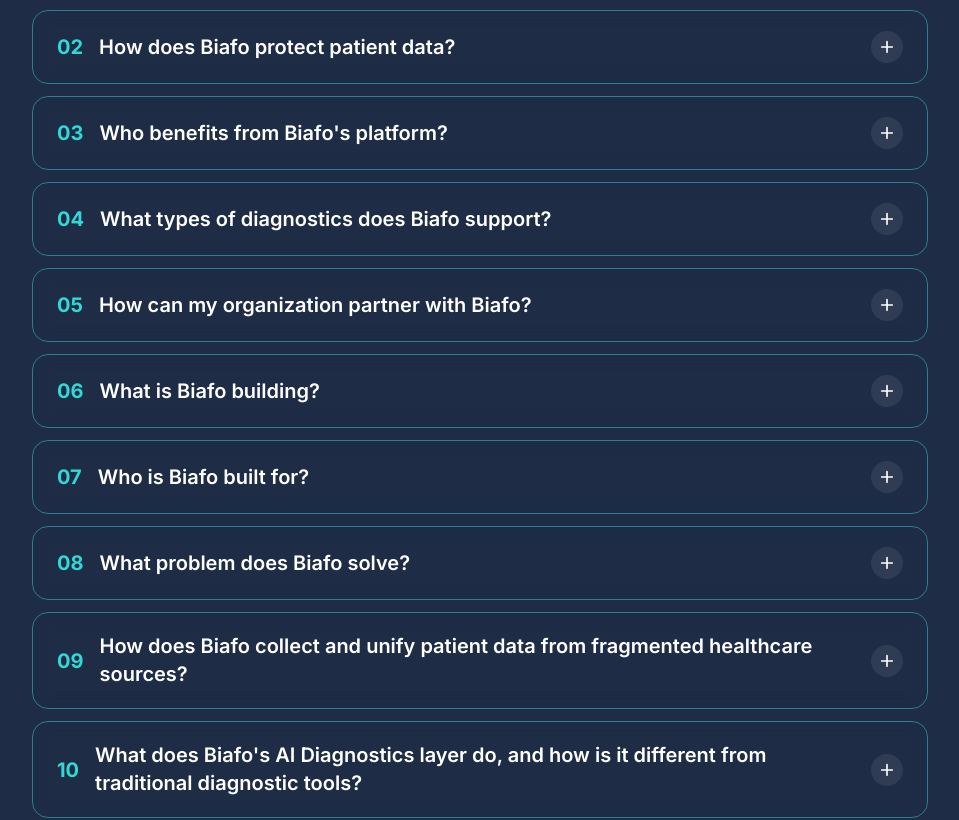
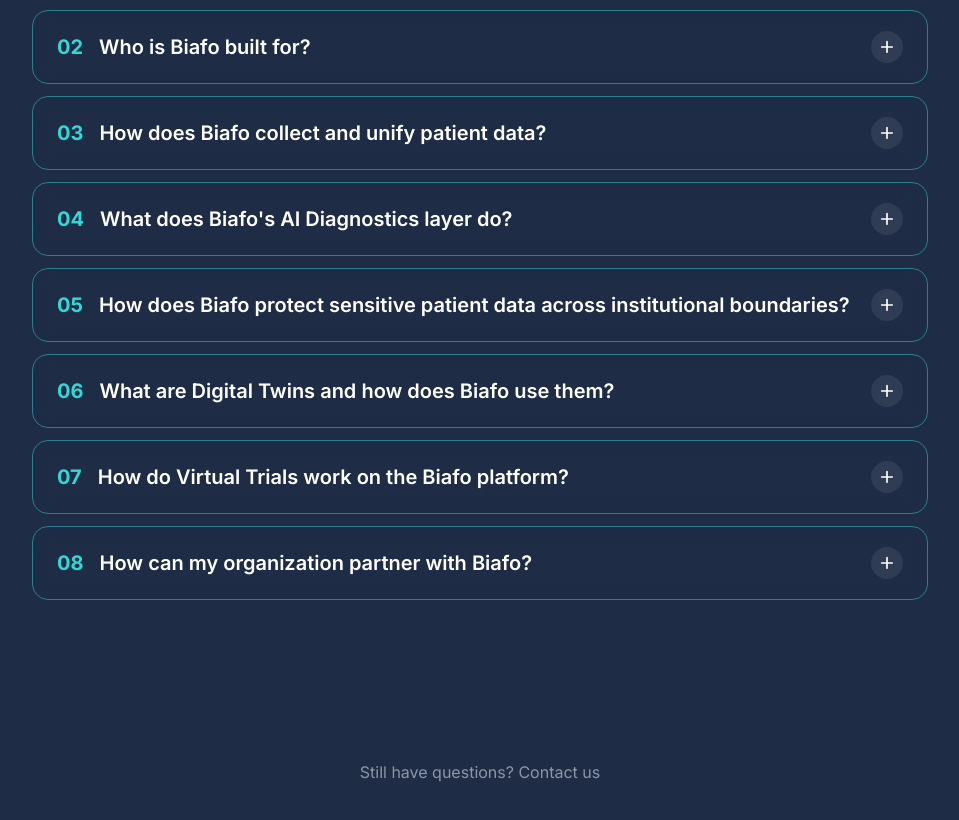
Before and after one commit to ZainUlAbiden4163/biafotest, a Next.js app: page / in a window 1280 px wide. Shown: the part 6537-7357 px from the top of the page, without its empty margins (160-1119 px from the left). Built offline with nearby package versions, Linux system fonts and the light colour scheme.

Commit message:
faq added

```diff
--- a/src/app/_constants/Constants.js
+++ b/src/app/_constants/Constants.js
@@ -37,14 +37,14 @@
       "Our AI analyzes genetic, molecular, and clinical data to identify disease earlier, improve predictive accuracy, and support treatment plans designed for the individual rather than a population average.",
   },
   {
-    id: 1,
+    id: 2,
     icon: "",
     heading: "Blockchain Data Security",
     content:
       "Your health data belongs to you. Biafo uses blockchain technology to ensure health records remain secure, transparent, and patient-controlled. You decide who accesses your data and for what purpose, enabling ethical research without compromising privacy.",
   },
   {
-    id: 1,
+    id: 3,
     icon: "",
     heading: "Digital Twin Simulation",
     content:
@@ -57,85 +57,49 @@
     id: 1,
     question: "What is Biafo building?",
     answer:
-      "Biafo is building an AI healthcare platform that combines personalized diagnostics, secure health data infrastructure, and digital twin technology to support predictive, data-driven healthcare.  ",
+      "Biafo is building the healthcare intelligence infrastructure layer a platform that transforms fragmented patient data into predictive models, digital twins, and virtual trials, secured by a compliant, auditable foundation. It connects five compounding capabilities: AI Diagnostics, Data Aggregation, Predictive Modeling, Digital Twins, and Virtual Trials, all sitting on a blockchain-backed compliance layer. As each layer scales, it makes the next more powerful improving the speed and economics of drug discovery and clinical care",
   },
   {
     id: 2,
-    question: "How does Biafo protect patient data?",
+    question: "Who is Biafo built for?",
     answer:
-      "Biafo protects patient data through secure infrastructure, strong governance frameworks, and privacy-first system design. Patients remain in control of how their data is accessed and used.",
+      " Biafo serves healthcare providers who need actionable intelligence from patient data, researchers who require secure cross-institutional data access, and pharmaceutical organizations looking to reduce the time and cost of clinical development. Biafo is designed to sit beneath your existing systems as the intelligence layer that makes them smarter.",
   },
   {
     id: 3,
-    question: "Who benefits from Biafo's platform?",
+    question: "How does Biafo collect and unify patient data?",
     answer:
-      "Patients, clinicians, researchers, and pharmaceutical companies benefit through better data access, predictive insights, and advanced healthcare decision tools.  ",
+      "Biafo collects data from clinical records, genomic profiles, wearables, and other healthcare sources, then unifies it into one secure system. It normalizes, de-identifies, and protects data in compliance with HIPAA, GDPR, and HL7 FHIR without requiring source systems to standardize first.",
   },
   {
     id: 4,
-    question: "What types of diagnostics does Biafo support?",
+    question: "What does Biafo's AI Diagnostics layer do?",
     answer:
-      "We currently support symptom-based AI assessment, lab report analysis, and medical imaging insights (X-rays, MRIs). Our platform is continuously expanding to cover more diagnostic categories.",
+      "Biafo's AI Diagnostics layer applies intelligent pattern recognition across multimodal data streams simultaneously clinical records, imaging signals, genomic markers, and wearable outputs. Unlike point-in-time tools, it operates continuously across the full data foundation, enabling clinicians and researchers to intervene earlier and with greater precision.",
   },
   {
     id: 5,
-    question: "How can my organization partner with Biafo?",
+    question: "How does Biafo protect sensitive patient data across institutional boundaries?",
     answer:
-      "We welcome partnerships with healthcare providers, research institutions, and technology companies. Reach out via our partnerships page and our team will get back to you within 48 hours to explore collaboration opportunities.",
+      "All data is aggregated and secured across a blockchain-anchored foundation where every access event is immutable and auditable. Biafo enables permissioned data exchange across providers, researchers, and pharmaceutical partners without ever exposing raw patient records. Institutions retain full control over what is shared, with whom, and under what conditions. Built to meet HIPAA, GDPR, and HL7 FHIR requirements from the ground up.",
   },
   {
     id: 6,
-    question: "What is Biafo building?",
+    question: "What are Digital Twins and how does Biafo use them?",
     answer:
-      "We welcome partnerships with healthcare providers, research institutions, and technology companies. Reach out via our partnerships page and our team will get back to you within 48 hours to explore collaboration opportunities.",
+      "A Digital Twin on the Biafo platform is a living simulation of an individual patient, built from their clinical history, genomic profile, wearable data, and real-world signals. As new data flows in, the model updates in real time allowing clinicians and researchers to simulate how a patient might respond to a therapy or intervention before any clinical decision is made.",
   },
   {
     id: 7,
-    question: "Who is Biafo built for?",
+    question: "How do Virtual Trials work on the Biafo platform?",
     answer:
-      "We welcome partnerships with healthcare providers, research institutions, and technology companies. Reach out via our partnerships page and our team will get back to you within 48 hours to explore collaboration opportunities.",
+      "Biafo's Virtual Trials layer allows pharmaceutical and research organizations to test treatments faster using real and AI-generated patient cohorts. It simulates drug responses, identifies safety issues early, and helps select the right patients for studies by reducing the time, cost, and complexity of traditional clinical trials.",
   },
   {
     id: 8,
-    question: "What problem does Biafo solve?",
-    answer:
-      "We welcome partnerships with healthcare providers, research institutions, and technology companies. Reach out via our partnerships page and our team will get back to you within 48 hours to explore collaboration opportunities.",
-  },
-  {
-    id: 9,
-    question: "How does Biafo collect and unify patient data from fragmented healthcare sources?",
-    answer:
-      "We welcome partnerships with healthcare providers, research institutions, and technology companies. Reach out via our partnerships page and our team will get back to you within 48 hours to explore collaboration opportunities.",
-  },
-  {
-    id: 10,
-    question: "What does Biafo's AI Diagnostics layer do, and how is it different from traditional diagnostic tools?",
-    answer:
-      "We welcome partnerships with healthcare providers, research institutions, and technology companies. Reach out via our partnerships page and our team will get back to you within 48 hours to explore collaboration opportunities.",
-  },
-  {
-    id: 11,
-    question: "How does Biafo aggregate and protect sensitive patient data across institutional boundaries?",
-    answer:
-      "We welcome partnerships with healthcare providers, research institutions, and technology companies. Reach out via our partnerships page and our team will get back to you within 48 hours to explore collaboration opportunities.",
-  },
-  {
-    id: 12,
-    question: "What are Digital Twins, and how does Biafo use them for personalized medicine?",
-    answer:
-      "We welcome partnerships with healthcare providers, research institutions, and technology companies. Reach out via our partnerships page and our team will get back to you within 48 hours to explore collaboration opportunities.",
-  },
-  {
-    id: 13,
-    question: "How do Virtual Trials work on the Biafo platform, and why are they faster than traditional clinical trials?",
-    answer:
-      "We welcome partnerships with healthcare providers, research institutions, and technology companies. Reach out via our partnerships page and our team will get back to you within 48 hours to explore collaboration opportunities.",
-  },
-  {
-    id: 14,
     question: "How can my organization partner with Biafo?",
     answer:
-      "We welcome partnerships with healthcare providers, research institutions, and technology companies. Reach out via our partnerships page and our team will get back to you within 48 hours to explore collaboration opportunities.",
+      "Biafo works with healthcare providers, research institutions, and pharmaceutical organizations. Whether you're interested in data collaboration, platform access, or a deeper integration partnership, reach out via our contact page and our team will respond within 24 hours.",
   },
 ];
 
--- a/src/app/_sections/Footer.jsx
+++ b/src/app/_sections/Footer.jsx
@@ -72,17 +72,17 @@
               <h3 className="mb-3 font-bold text-white/40 text-xs uppercase tracking-widest">Company</h3>
               <ul className="space-y-2">
                 <li>
-                  <Link href="/about">
+                  <Link href="/aboutus">
                     <p className="text-sm text-white/30 hover:text-white transition-all duration-300 cursor-pointer">About</p>
                   </Link>
                 </li>
                 <li>
-                  <Link href="/contact">
+                  <Link href="/#platform-stack">
                     <p className="text-sm text-white/30 hover:text-white transition-all duration-300 cursor-pointer">Platform</p>
                   </Link>
                 </li>
                 <li>
-                  <Link href="/privacy">
+                  <Link href="/contactus">
                     <p className="text-sm text-white/30 hover:text-white transition-all duration-300 cursor-pointer">Contact</p>
                   </Link>
                 </li>
@@ -93,7 +93,7 @@
               <h3 className="mb-3 font-bold text-white/40 text-xs uppercase tracking-widest">Solutions</h3>
               <ul className="space-y-2">
                 <li>
-                  <Link href="/about">
+                  <Link href="/">
                     <p className="text-sm text-white/30 hover:text-white transition-all duration-300 cursor-pointer">AI Diagnostics</p>
                   </Link>
                 </li>
--- a/src/app/_sections/SectionConnect8.jsx
+++ b/src/app/_sections/SectionConnect8.jsx
@@ -34,7 +34,7 @@
         </a>
 
         <a
-          href="#platform-stack"
+          href="/contactus"
           className="bg-(--color-secondary-btn) px-1.5 md:px-4 py-1 md:py-2 rounded-full  cursor-pointer flex gap-1 items-center border border-(--color-gray)"
         >
           Partner with Biafo <GoArrowRight />
```
